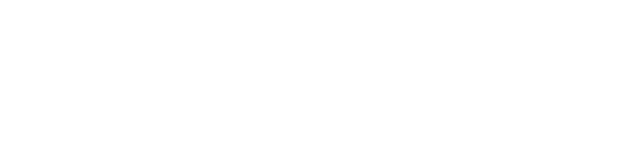
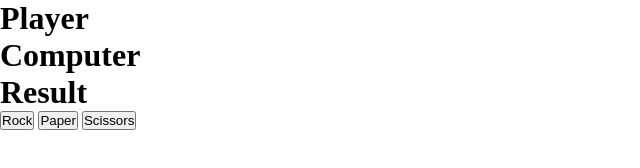
Before and after one commit to Shad-Islam/Rock-Paper-Scissors, a plain HTML site: page index.html in a window 1280 px wide. Shown: the whole page, without its empty margins (0-640 px from the left). Drawn offline with Linux system fonts and the light colour scheme.

Commit message:
Ready html all elements and create git ignore file

```diff
--- a/index.html
+++ b/index.html
@@ -3,10 +3,19 @@
   <head>
     <meta charset="UTF-8" />
     <meta name="viewport" content="width=device-width, initial-scale=1.0" />
-    <title>Document</title>
+    <title>Rock Paper Scissors</title>
     <link rel="stylesheet" href="./css/style.css" />
   </head>
   <body>
+    <div class="gameDiv">
+      <h1 class="gameText" id="playerText">Player</h1>
+      <h1 class="gameText" id="computerText">Computer</h1>
+      <h1 class="gameText" id="resultText">Result</h1>
+      <!-- buttons -->
+      <button class="choiceBtn">Rock</button>
+      <button class="choiceBtn">Paper</button>
+      <button class="choiceBtn">Scissors</button>
+    </div>
     <script src="./js/script.js"></script>
   </body>
 </html>
```
Also changed, not shown: 1 other file.
